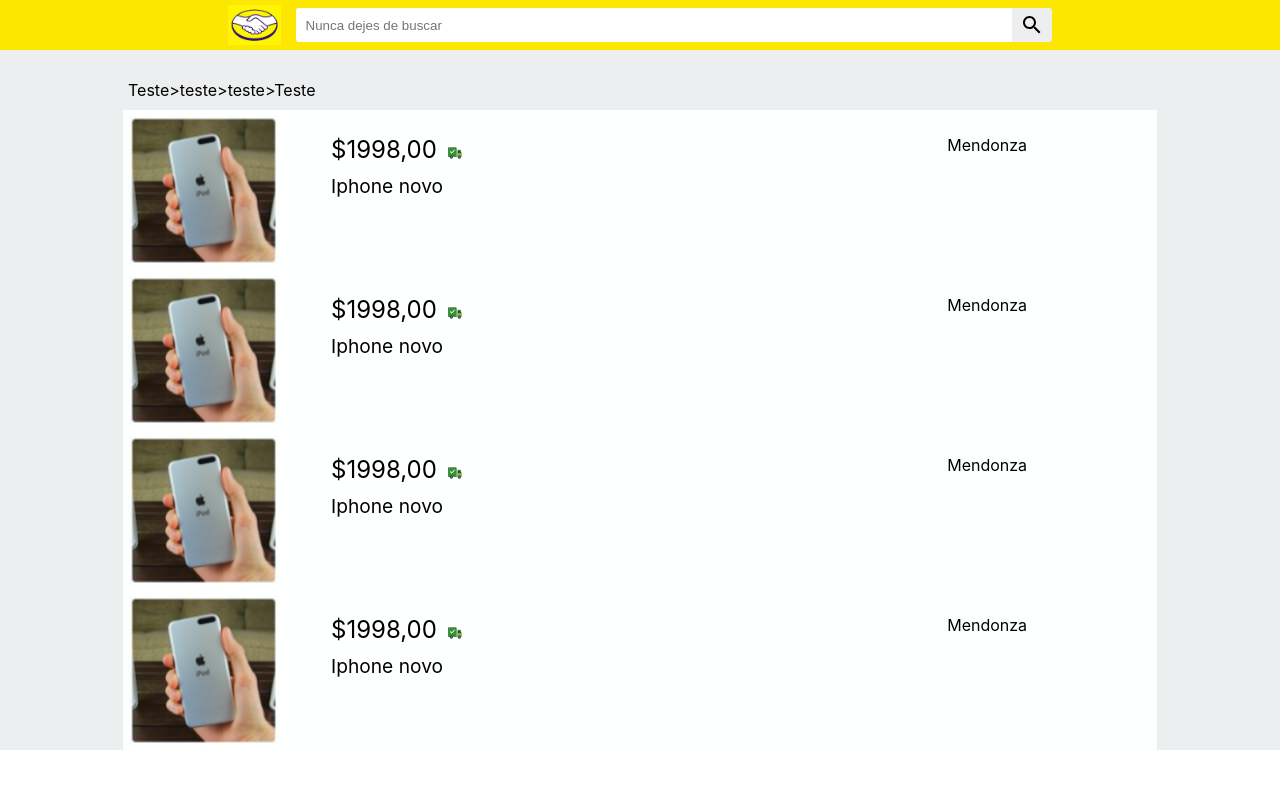
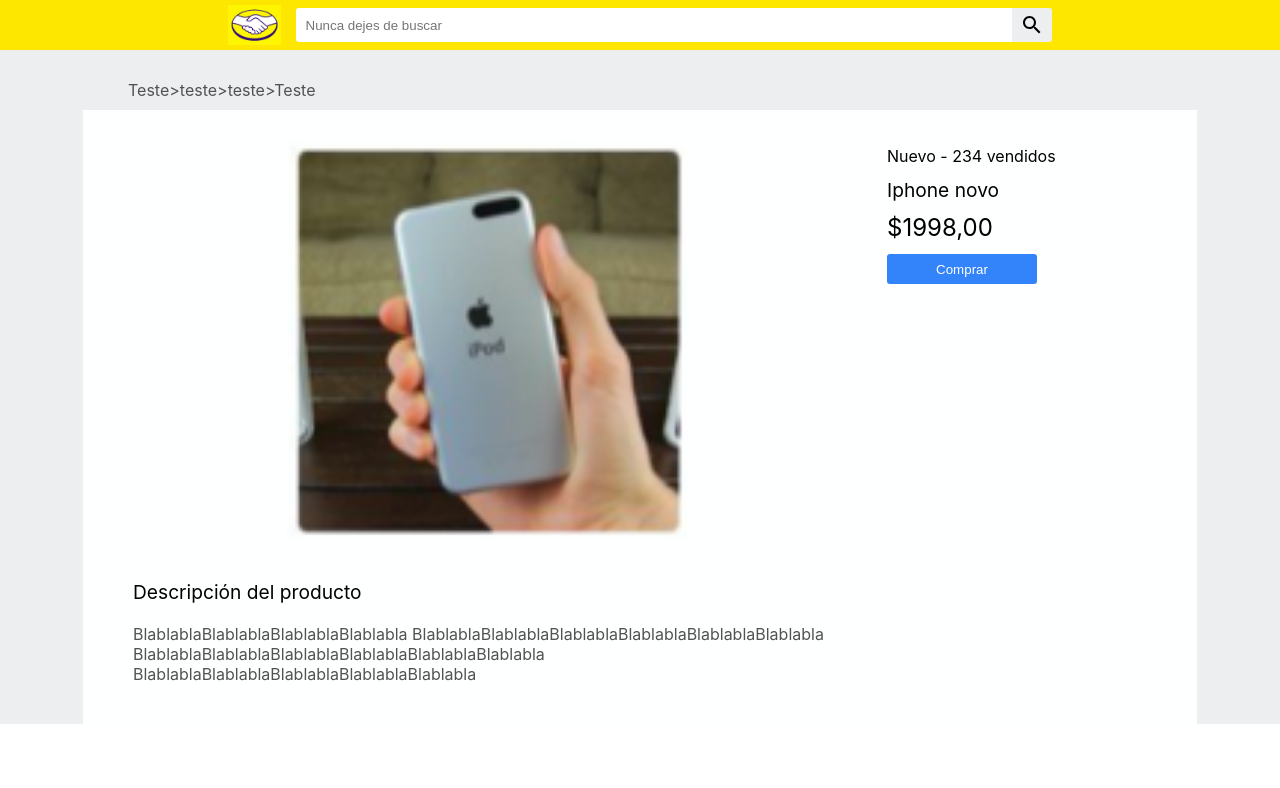
Before and after one commit to fernandafons/mercado-livre, a React (Create React App) app in the folder client/: page /Details in a window 1280 px wide. Shown: the top 788 px of the page. Built offline with nearby package versions, Linux system fonts and the light colour scheme; no server answers.

Commit message:
add navigation, add details page

```diff
--- a/client/package.json
+++ b/client/package.json
@@ -12,6 +12,7 @@
     "@testing-library/user-event": "^13.5.0",
     "react": "^18.2.0",
     "react-dom": "^18.2.0",
+    "react-router-dom": "^6.9.0",
     "react-scripts": "5.0.1",
     "styled-components": "^5.3.9",
     "web-vitals": "^2.1.4"
--- a/client/src/App.js
+++ b/client/src/App.js
@@ -1,5 +1,7 @@
 import React from "react";
 import Home from "./pages/Home";
+import Details from "./pages/Details";
+import { Routes, Route } from 'react-router-dom';
 
 function App() {
   const [data, setData] = React.useState(null);
@@ -11,7 +13,10 @@
   }, []);
 
   return (
-    <Home />
+    <Routes>
+      <Route path="/" element={<Home />}  />
+      <Route path="/Details" element={<Details />}  />
+    </Routes>
   );
 }
 
--- a/client/src/components/Card/styles.js
+++ b/client/src/components/Card/styles.js
@@ -1,12 +1,17 @@
 import styled from 'styled-components';
 
-export const Container = styled.div`
+export const Container = styled.button`
   background-color: ${props => props.theme.colors.white};
   width: 80%;
-  height: 150px;
+  height: 170px;
   display: flex;
   padding: 5px;
   justify-content: space-between;
+  border: none;
+  :hover {
+    opacity: 0.8;
+    cursor: pointer;
+  }
 `;
 
 export const Image = styled.img`
@@ -16,6 +21,9 @@
 export const BoxDescription = styled.div`
   width: 55%;
   padding: 20px;
+  display: flex;
+  flex-direction: column;
+  align-items: flex-start;
 `;
 
 export const BoxHeader = styled.div`
--- a/client/src/index.js
+++ b/client/src/index.js
@@ -1,5 +1,6 @@
 import React from 'react';
 import ReactDOM from 'react-dom/client';
+import { BrowserRouter } from 'react-router-dom';
 import './index.css';
 import App from './App';
 import reportWebVitals from './reportWebVitals';
@@ -10,7 +11,9 @@
 root.render(
   <React.StrictMode>
     <ThemeProvider theme={theme}>
-      <App />
+      <BrowserRouter>
+        <App />
+      </BrowserRouter>
     </ThemeProvider>
   </React.StrictMode>
 );
--- /dev/null
+++ b/client/src/pages/Details/index.js
@@ -0,0 +1,65 @@
+import React, { useState } from 'react';
+
+import Iphone from '../../images/iphone.png';
+import SearchBar from '../../components/SearchBar';
+import {
+  Container,
+  ContentBox,
+  BoxPath,
+  Path,
+  InnerBox,
+  BoxProduct,
+  Image,
+  BoxInfo,
+  Header,
+  Title,
+  Price,
+  BuyButton,
+  BoxDescription,
+  TitleDescription,
+  DescriptionText,
+} from './styles';
+
+const Details = () => {
+  const [data, setData] = useState(null);
+  const [searchWord, setSearchWord] = useState('');
+
+  const handleSearch = async() => {
+    fetch("/api")
+      .then((res) => res.json())
+      .then((data) => setData(data.author));
+  };
+
+  return (
+    <Container>
+      <SearchBar handleSearch={handleSearch} searchWord={searchWord} setSearchWord={setSearchWord}/>
+      <ContentBox>
+        <BoxPath>
+        <Path>Teste>teste>teste>Teste</Path>
+        </BoxPath>
+        <InnerBox>
+          <BoxProduct>
+            <Image src={Iphone} />
+            <BoxInfo>
+              <Header>Nuevo - 234 vendidos</Header>
+              <Title>Iphone novo</Title>
+              <Price>$1998,00</Price>
+              <BuyButton>Comprar</BuyButton>
+            </BoxInfo>
+          </BoxProduct>
+          <BoxDescription>
+            <TitleDescription>Descripción del producto</TitleDescription>
+            <DescriptionText>
+              BlablablaBlablablaBlablablaBlablabla
+              BlablablaBlablablaBlablablaBlablablaBlablablaBlablabla
+              BlablablaBlablablaBlablablaBlablablaBlablablaBlablabla
+              BlablablaBlablablaBlablablaBlablablaBlablabla
+            </DescriptionText>
+          </BoxDescription>
+        </InnerBox>
+      </ContentBox>
+  </Container>
+  )
+}
+
+export default Details;
--- /dev/null
+++ b/client/src/pages/Details/styles.js
@@ -0,0 +1,93 @@
+import styled from "styled-components";
+
+export const Container = styled.div`
+`;
+
+export const ContentBox = styled.div`
+  display: flex;
+  flex: 1;
+  height: 100%;
+  background-color: ${props => props.theme.colors.gray};
+  flex-direction: column;
+  align-items: center;
+  padding-top: 30px;
+`;
+
+export const BoxPath = styled.div`
+  width: 80%;
+  margin-bottom: 10px;
+`;
+
+export const InnerBox = styled.div`
+  width: 80%;
+  background-color: ${props => props.theme.colors.white};
+  padding: 30px 60px 20px 30px;
+`;
+
+export const Path = styled.text`
+  font-size: ${props => props.theme.sizes.small};
+  color: ${props => props.theme.colors.black};
+`;
+
+export const BoxProduct = styled.div`
+  display: flex;
+  justify-content: flex-end;
+`;
+
+export const Image = styled.img`
+  height: 400px;
+  width: 400px;
+`;
+
+export const BoxInfo = styled.div`
+  display: flex;
+  flex-direction: column;
+  width: 250px;
+  height: 150px;
+  margin-left: 200px;
+  justify-content: space-around;
+`;
+
+export const Header = styled.div`
+  font-size: ${props => props.theme.sizes.small};
+`;
+
+export const Title = styled.text`
+  font-size: ${props => props.theme.sizes.regular};
+
+`;
+
+export const Price = styled.text`
+  font-size: ${props => props.theme.sizes.big};
+
+`;
+
+export const BuyButton = styled.button`
+  height: 30px;
+  width: 60%;
+  background-color: ${props => props.theme.colors.blue};
+  border: none;
+  color: white;
+  justify-content: center;
+  align-items: center;
+  border-radius: 3px;
+`;
+
+export const BoxDescription = styled.div`
+  display: flex;
+  flex: 1;
+  flex-direction: column;
+  padding: 20px;
+  justify-content: space-around;
+  width: 700px;
+`;
+
+export const TitleDescription = styled.text`
+  font-size: ${props => props.theme.sizes.regular};
+  margin: 20px 0;
+`;
+
+export const DescriptionText = styled.text`
+  color: ${props => props.theme.colors.black};
+
+`;
--- a/client/src/pages/Results/index.js
+++ b/client/src/pages/Results/index.js
@@ -1,11 +1,18 @@
 import React from 'react';
 import Card from '../../components/Card';
+import { useNavigate } from 'react-router-dom';
+
 
 import { Container, BoxPath, Path } from './styles';
 
 const Results = () => {
+  const navigate = useNavigate();
+  const handleClick = (event) => {
+    navigate('/Details');
+  };
+
   return (
-    <Container>
+    <Container onClick={handleClick}>
       <BoxPath>
       <Path>Teste>teste>teste>Teste</Path>
       </BoxPath>
```
Also changed, not shown: 1 other file (tests, documents, lock files or other folders).
